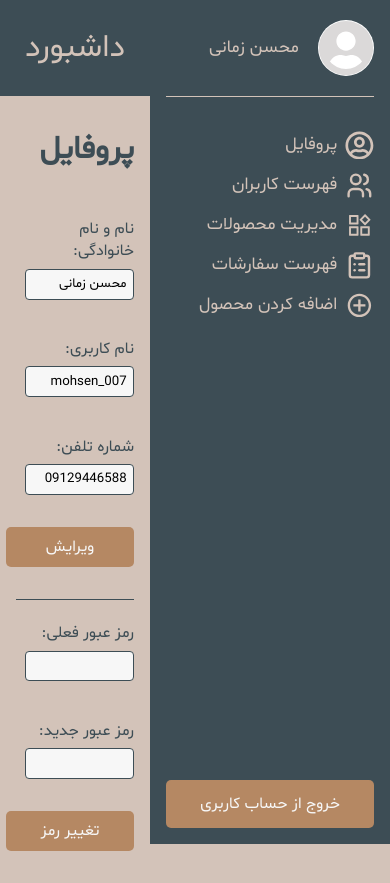
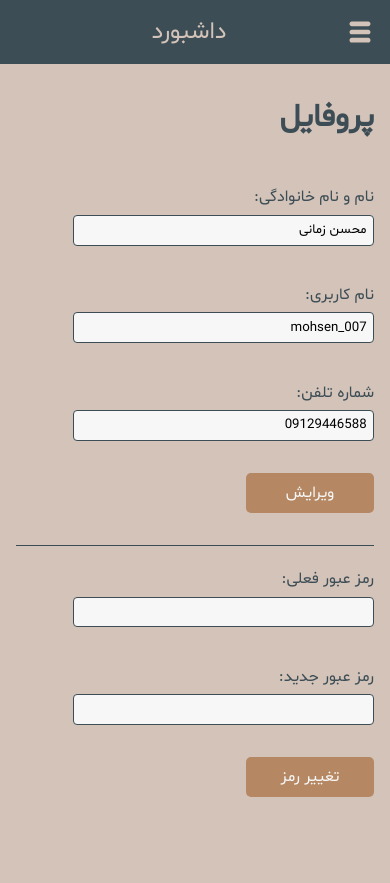
Before and after one commit to mohsen2020zm/Dashboard, a React (Create React App) app: page / in a window 390 px wide. After the commit the page ends 844 px from the top, so only its background shows below. Built offline with nearby package versions, Linux system fonts and the light colour scheme.

Commit message:
Responsive SideBar & TopBar components.

```diff
--- a/src/App.css
+++ b/src/App.css
@@ -52,6 +52,9 @@ input:focus, textarea:focus{
     .container{
         max-width: 540px;
     }
+    .dash-page-content-parent{
+        margin-right: 0;
+    }
 }
 @media only screen and (max-width: 480px){
     .container{
--- a/src/App.js
+++ b/src/App.js
@@ -1,5 +1,7 @@
 import './App.css';
 import { BrowserRouter, Routes, Route } from 'react-router-dom'
+import { useEffect, useState } from 'react';
+import { newContext } from './context';
 import TopBar from './Components/TopBar/TopBar'
 import SideBar from './Components/SideBar/SideBar';
 import ProfilePage from './Pages/ProfilePage'
@@ -9,10 +11,19 @@ import AllOrdersPage from './Pages/AllOrdersPage';
 import AddProductPage from './Pages/AddProductPage'
 
 function App() {
+
+  const [menuToggle, setMenuToggle] = useState(window.innerWidth <= 768 ? false : true)
+
+  useEffect(() => {
+    window.addEventListener('resize', () => window.innerWidth <= 768 ? setMenuToggle(false) : setMenuToggle(true))
+  },[])
+
   return (
     <BrowserRouter>
-      <TopBar />
-      <SideBar />
+      <newContext.Provider value={{showMenu: menuToggle}}>
+        <TopBar onOpenMenu={() => setMenuToggle(true)}/>
+        <SideBar onCloseMenu={() => setMenuToggle(false)} />
+      </newContext.Provider>
       <Routes>
         <Route path='/' element={<ProfilePage />} />
         <Route path='/users' element={<UsersPage />} />
--- a/src/Components/SideBar/SideBar.css
+++ b/src/Components/SideBar/SideBar.css
@@ -5,6 +5,19 @@
     right: 0;
     top: 0;
     background-color: #3d4d55;
+    transition: all 0.1s;
+}
+.close-menu-btn{
+    width: 1.6rem;
+    height: 1.6rem;
+    cursor: pointer;
+    margin: 0.5rem 13rem 0 0;
+    position: absolute;
+    display: none;
+}
+.close-menu-btn svg{
+    font-size: 1.6rem;
+    color: #d3c3b9;
 }
 .user-d-div{
     width: 13rem;
@@ -35,7 +48,7 @@
     border: none;
     border-radius: 5px;
     background-color: #b58863;
-    position: fixed;
+    position: absolute;
     bottom: 1rem;
     right: 1rem;
     color: #f7f7f7;
@@ -62,3 +75,68 @@
     font-size: 1.8rem;
     margin-left: 0.5rem;
 }
+
+@media only screen and (max-width: 768px){
+    .sidebar-main-div{
+        right: -15rem;
+    }
+    .close-menu-btn{
+        display: block;
+    }
+    .user-d-div{
+        height: 5rem;
+    }
+    .user-d-pic-div{
+        width: 3rem;
+        height: 3rem;
+        margin-left: 1rem;
+    }
+    .user-d-pic-div svg{
+        font-size: 3rem;
+    }
+    .user-d-username{
+        font-size: 1rem;
+    }
+}
+@media only screen and (max-width: 480px){
+    .sidebar-main-div{
+        width: 13rem;
+    }
+    .close-menu-btn{
+        width: 1.5rem;
+        height: 1.5rem;
+        margin: 0.5rem 11rem 0 0;
+    }
+    .close-menu-btn svg{
+        font-size: 1.5rem;
+    }
+    .user-d-div{
+        height: 4rem;
+        width: 12rem;
+    }
+    .user-d-pic-div{
+        width: 2.8rem;
+        height: 2.8rem;
+        margin-left: 0.9rem;
+    }
+    .user-d-pic-div svg{
+        font-size: 2.8rem;
+    }
+    .user-d-username{
+        font-size: 0.95rem;
+    }
+    .dash-pages-main-div{
+        width: 12rem;
+    }
+    .dash-page-div a{
+        font-size: 1rem;
+    }
+    .dash-page-div svg{
+        font-size: 1.7rem;
+    }
+    .sign-out-btn{
+        width: 11rem;
+        height: 2.8rem;
+        font-size: 0.9rem;
+    }
+}
--- a/src/Components/SideBar/SideBar.js
+++ b/src/Components/SideBar/SideBar.js
@@ -1,20 +1,28 @@
 import './SideBar.css'
 import { Link } from 'react-router-dom'
-import { useState } from 'react';
+import { useState, useContext } from 'react';
+import { newContext } from '../../context';
 import { FaUserCircle } from "react-icons/fa";
 import { FaRegUserCircle } from "react-icons/fa";
 import { TbUsers } from "react-icons/tb";
 import { AiOutlineProduct } from "react-icons/ai";
 import { LuClipboardList } from "react-icons/lu";
 import { IoMdAddCircleOutline } from "react-icons/io";
+import { IoMdCloseCircleOutline } from "react-icons/io";
 import Modal from '../Modal/Modal';
 
-export default function SideBar() {
+export default function SideBar({onCloseMenu}) {
+
   const [modalToggle, setModalToggle] = useState(false)
+  const {showMenu} = useContext(newContext)
+
+  const closeMenu = () => window.innerWidth <= 768 && onCloseMenu()
+
   return (
     <>
       {modalToggle && <Modal message='آیا مطمئن هستید که می‌خواهید خارج شوید؟' onClose={() => setModalToggle(false)} />}
-      <aside className='sidebar-main-div'>
+      <aside className='sidebar-main-div' style={{right: showMenu ? '0' : '-15rem'}}>
+        <div className="close-menu-btn" onClick={onCloseMenu}><IoMdCloseCircleOutline /></div>
         <div className="user-d-div">
           <div className="user-d-pic-div">
             <FaUserCircle />
@@ -24,23 +32,23 @@ export default function SideBar() {
         <div className="dash-pages-main-div">
           <div className="dash-page-div">
             <FaRegUserCircle />
-            <Link to='/'>پروفایل</Link>
+            <Link to='/' onClick={closeMenu}>پروفایل</Link>
           </div>
           <div className="dash-page-div">
             <TbUsers />
-            <Link to='/users'>فهرست کاربران</Link>
+            <Link to='/users' onClick={closeMenu}>فهرست کاربران</Link>
           </div>
           <div className="dash-page-div">
             <AiOutlineProduct />
-            <Link to='/manage-products'>مدیریت محصولات</Link>
+            <Link to='/manage-products' onClick={closeMenu}>مدیریت محصولات</Link>
           </div>
           <div className="dash-page-div">
             <LuClipboardList />
-            <Link to='/all-orders'>فهرست سفارشات</Link>
+            <Link to='/all-orders' onClick={closeMenu}>فهرست سفارشات</Link>
           </div>
           <div className="dash-page-div">
             <IoMdAddCircleOutline />
-            <Link to='/add-product'>اضافه کردن محصول</Link>
+            <Link to='/add-product' onClick={closeMenu}>اضافه کردن محصول</Link>
           </div>
         </div>
         <button className='sign-out-btn' onClick={() => setModalToggle(true)}>خروج از حساب کاربری</button>
--- a/src/Components/TopBar/TopBar.css
+++ b/src/Components/TopBar/TopBar.css
@@ -6,9 +6,58 @@
     align-items: center;
     justify-content: center;
 }
+.top-bar-flex-handler{
+    width: 2rem;
+    display: none;
+}
 .topbar-title{
     text-align: center;
     font-size: 2rem;
     color: #d3c3b9;
     margin: 0;
 }
+.menu-btn{
+    width: 2rem;
+    height: 2rem;
+    margin-right: 1rem;
+    cursor: pointer;
+    display: none;
+}
+.menu-btn svg{
+    font-size: 2rem;
+    color: #d3c3b9;
+}
+
+@media only screen and (max-width: 992px){
+    .topbar-title{
+        font-size: 1.9rem;
+    }
+}
+@media only screen and (max-width: 768px){
+    .topbar-main-div{
+        height: 5rem;
+        margin-right: 0;
+        justify-content: space-between;
+    }
+    .topbar-title{
+        font-size: 1.7rem;
+    }
+    .top-bar-flex-handler, .menu-btn{
+        display: block;
+    }
+}
+@media only screen and (max-width: 480px){
+    .topbar-main-div{
+        height: 4rem;
+    }
+    .topbar-title{
+        font-size: 1.5rem;
+    }
+    .menu-btn{
+        width: 1.75rem;
+        height: 1.75rem;
+    }
+    .menu-btn svg{
+        font-size: 1.75rem;
+    }
+}
--- a/src/Components/TopBar/TopBar.js
+++ b/src/Components/TopBar/TopBar.js
@@ -1,9 +1,12 @@
 import './TopBar.css'
+import { TiThMenu } from "react-icons/ti";
 
-export default function TopBar() {
+export default function TopBar({onOpenMenu}) {
   return (
-    <div className='topbar-main-div'>
+    <nav className='topbar-main-div'>
+      <div className="menu-btn" onClick={onOpenMenu}><TiThMenu /></div>
       <p className='topbar-title'>داشبورد</p>
-    </div>
+      <div className="top-bar-flex-handler"></div>
+    </nav>
   )
 }
--- /dev/null
+++ b/src/context.js
@@ -0,0 +1,3 @@
+import { createContext } from "react";
+
+export const newContext = createContext()
```
